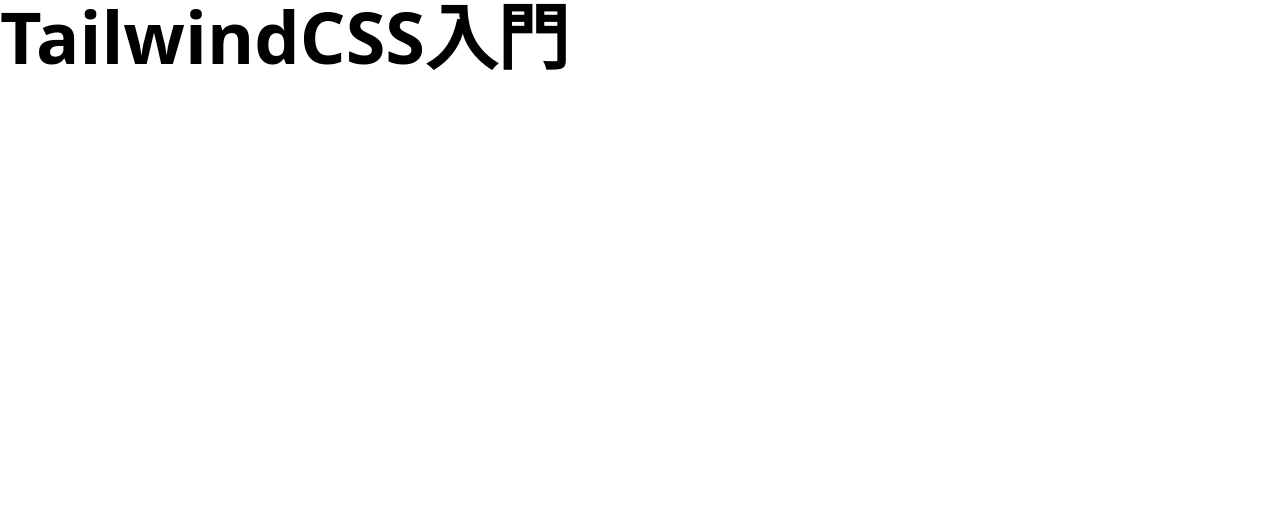
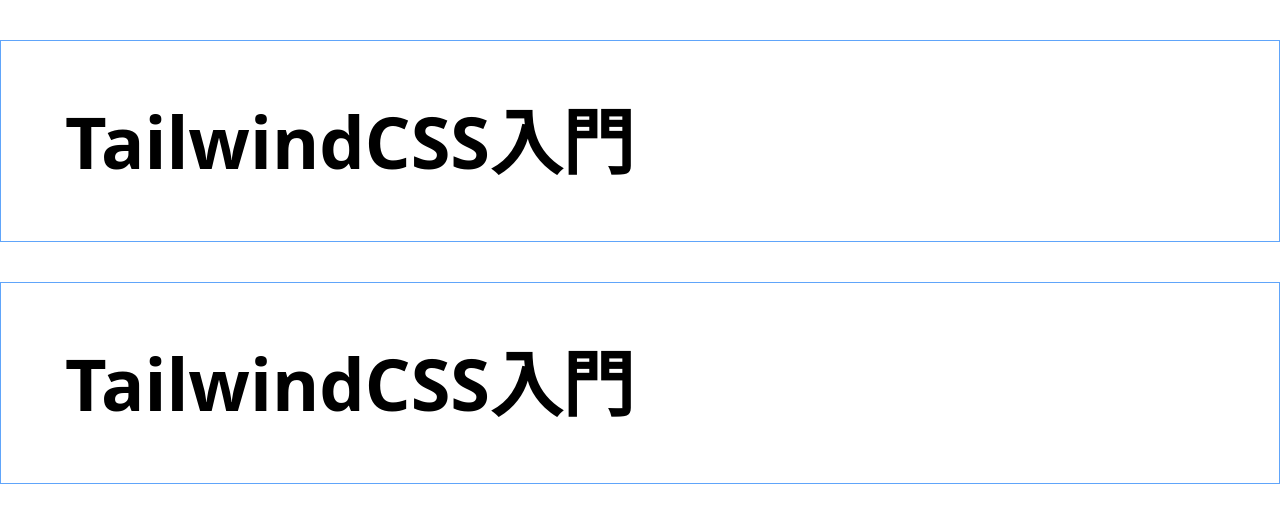
Before and after one commit to takizawazaku/tailwindcss-v3.2-sample, a website: page src/index.html in a window 1280 px wide. Drawn offline with nearby package versions, Linux system fonts and the light colour scheme; files that its build step writes are made by us from their sources.

Commit message:
paddingとmarginの設定

```diff
--- a/src/index.html
+++ b/src/index.html
@@ -8,6 +8,11 @@
     <title>TailwindCSS入門</title>
   </head>
   <body>
-    <h1 class="text-7xl font-bold">TailwindCSS入門</h2>
+    <div class="border border-blue-400 p-16 my-10">
+      <h1 class="text-7xl font-bold">TailwindCSS入門</h2>
+    </div>
+    <div class="border border-blue-400 p-16 my-10">
+      <h1 class="text-7xl font-bold">TailwindCSS入門</h2>
+    </div>
   </body>
 </html>
```
